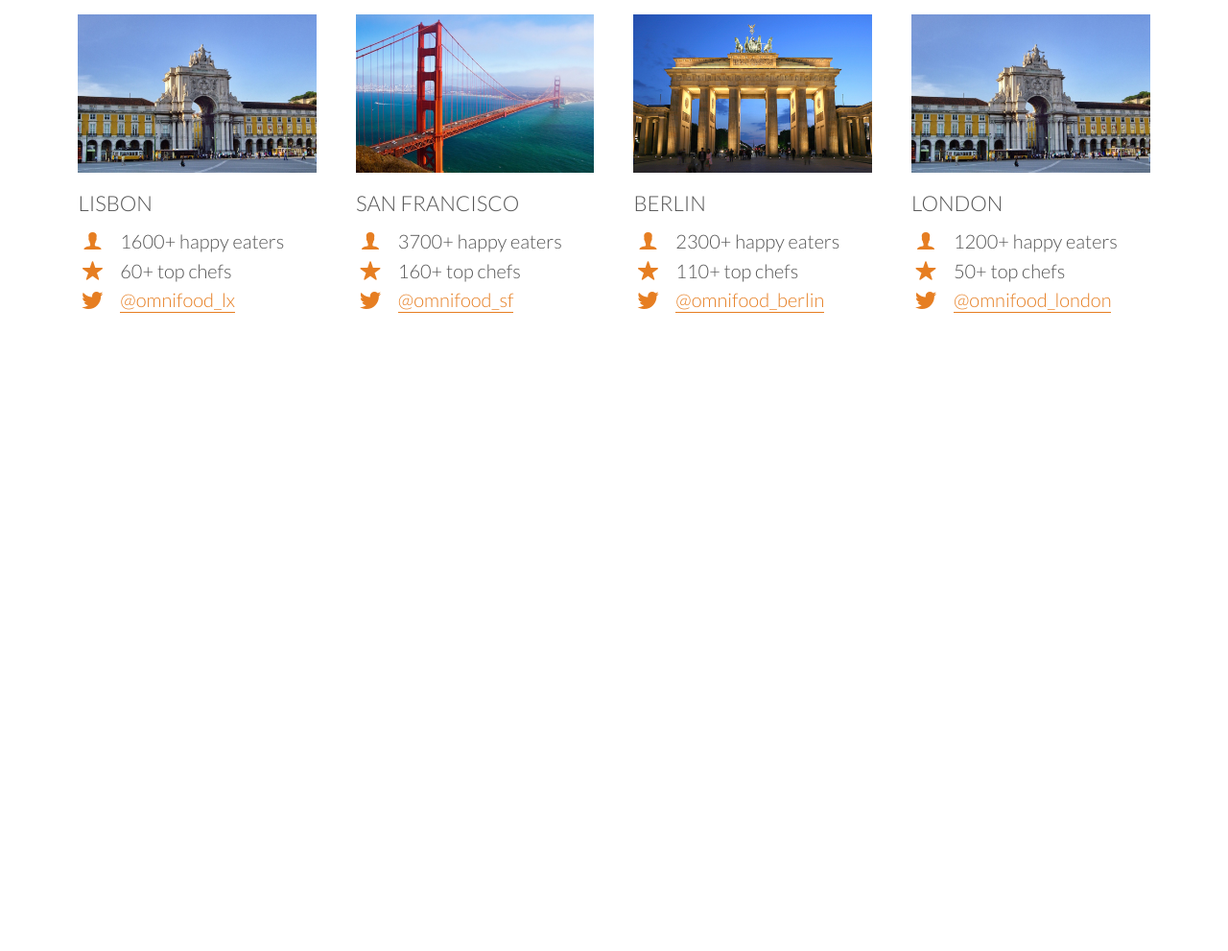
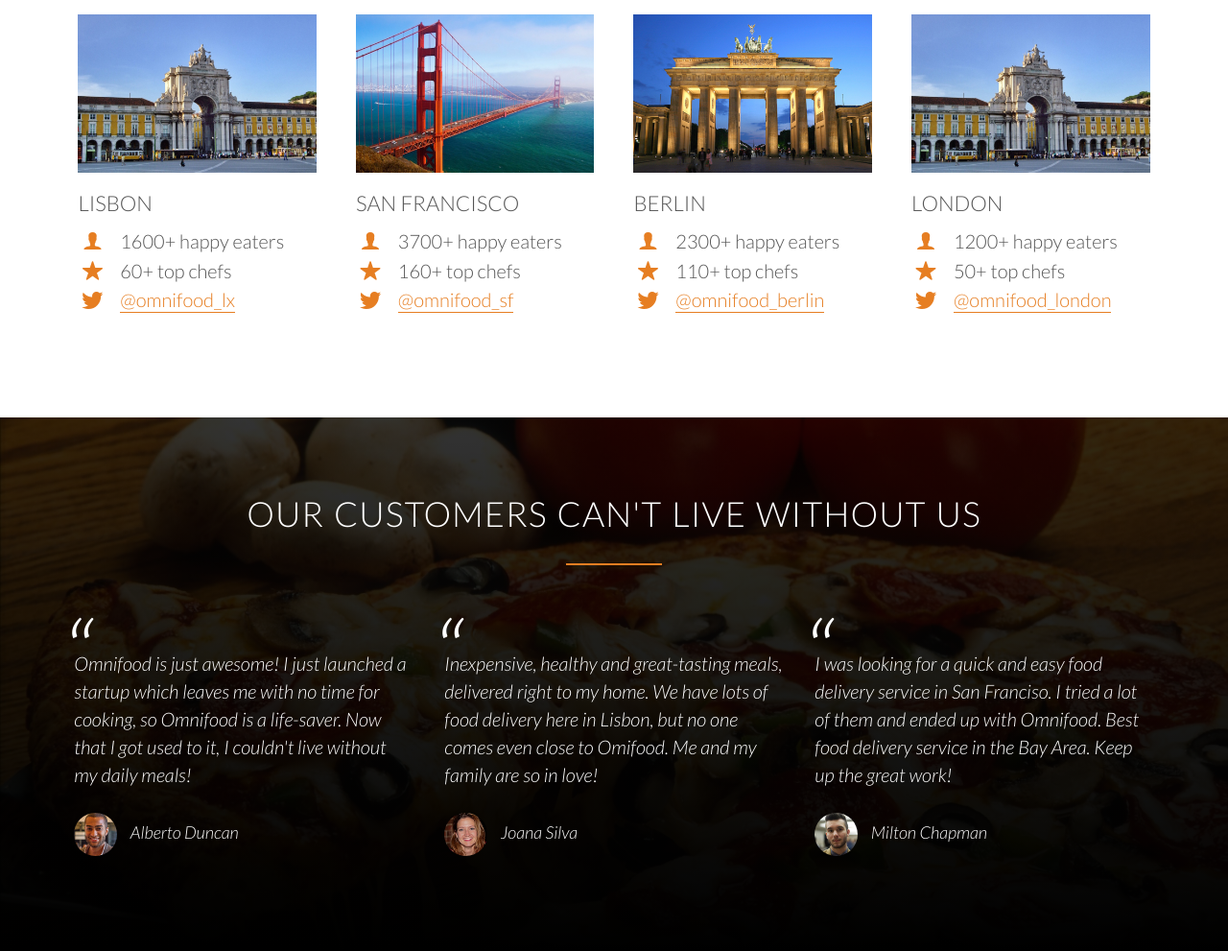
Before and after one commit to Minh-B-Dang/Omnifood, a plain HTML site: page index.html in a window 1280 px wide. Shown: the part 2930-3921 px from the top of the page at 96% size. Before the commit the page ends 3365 px from the top, so only its background shows below. Drawn offline with nearby package versions, Linux system fonts and the light colour scheme.

Commit message:
Finished customer testimonials

```diff
--- a/index.html
+++ b/index.html
@@ -219,6 +219,37 @@
             </div>
         </div>
     </section>
+
+    <section class="section-testimonials">
+        <div class="row">
+            <h2>Our customers can't live without us</h2>
+        </div>
+        <div class="row">
+            <div class="col span-1-of-3">
+                <blockquote>
+                    Omnifood is just awesome! I just launched a startup which leaves me with no time for cooking, so Omnifood is a life-saver.
+                    Now that I got used to it, I couldn't live without my daily meals!
+                    <cite><img src="resources/img/customer-1.jpg"> Alberto Duncan</cite>
+                </blockquote>
+            </div>
+            <div class="col span-1-of-3">
+                <blockquote>
+                    Inexpensive, healthy and great-tasting meals, delivered right to my home. We have lots of food delivery here in Lisbon, but no one comes even close to Omifood.
+                    Me and my family are so in love!
+                    <cite><img src="resources/img/customer-2.jpg"> Joana Silva</cite>
+                </blockquote>
+            </div>
+            <div class="col span-1-of-3">
+                <blockquote>
+                    I was looking for a quick and easy food delivery service in San Franciso. I tried a lot of them and ended up with Omnifood. Best food delivery service in the Bay Area.
+                    Keep up the great work!
+                    <cite><img src="resources/img/customer-3.jpg"> Milton Chapman</cite>
+                </blockquote>
+            </div>
+        </div>
+
+    </section>
+
     <script src="https://unpkg.com/ionicons@4.4.8/dist/ionicons.js"></script>
 </body>
 </html>
--- a/resources/css/style.css
+++ b/resources/css/style.css
@@ -188,6 +188,7 @@
     background-size: cover;
     background-position: center;
     height: 100vh;
+    background-attachment: fixed;
 }
 
 .hero-text-box {
@@ -347,3 +348,43 @@
 .city-feature {
     margin-bottom: 5px;
 }
+
+/* --------------------------*/
+/* TESTIMONIALS */
+/* --------------------------*/
+.section-testimonials {
+    background-image: linear-gradient(rgba(0,0,0,0.8), #000),url(img/back-customers.jpg);
+    background-size: cover;
+    color: #fff;
+    background-attachment: fixed;
+}
+
+blockquote {
+    padding: 2%;
+    font-style: italic;
+    line-height: 145%;
+    position: relative;
+    margin-top: 40px;
+}
+
+blockquote:before {
+    content: "\201C";
+    font-size: 500%;
+    display: block;
+    position: absolute;
+    top: -5px;
+    left: -5px;
+}
+
+cite {
+    font-size: 90%;
+    margin-top: 25px;
+    display: block;
+}
+
+cite img {
+    height: 45px;
+    border-radius: 50%;
+    margin-right: 10px;
+    vertical-align: middle;
+}
```
Also changed, not shown: resources/css/img/back-customers.jpg (added).
